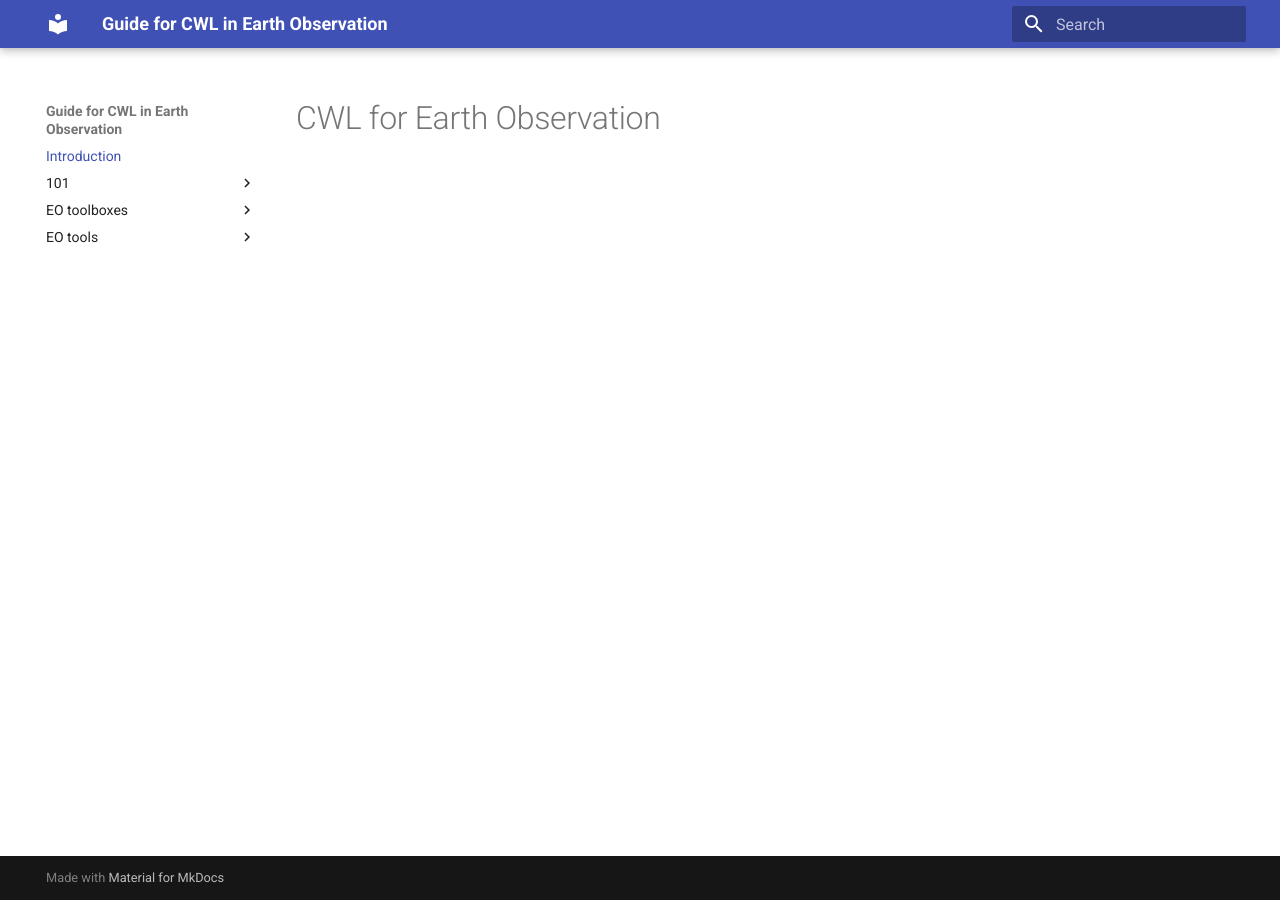
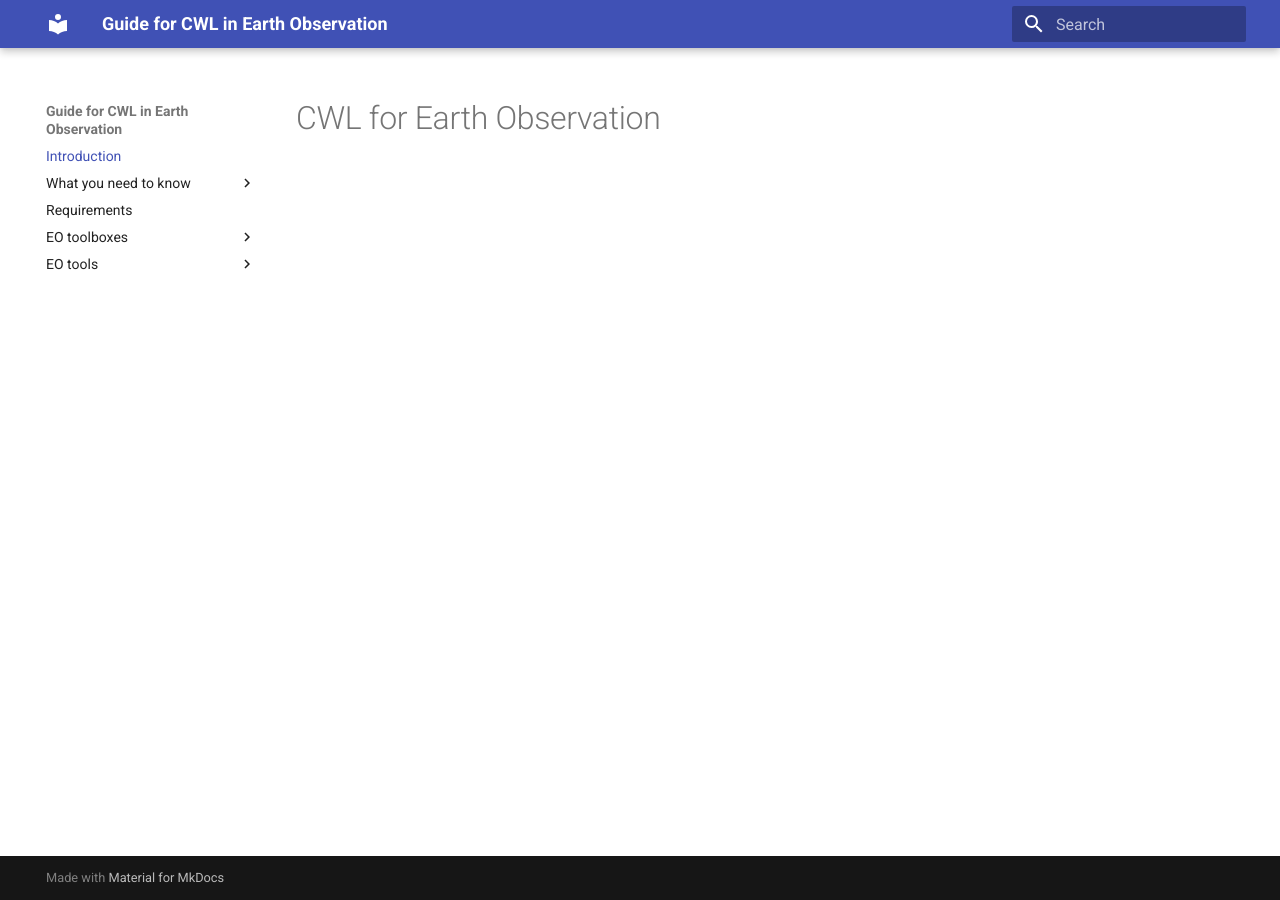
Before and after one commit to cwl-for-eo/guide, an MkDocs documentation site: the page built from docs/index.md, in a window 1280 px wide. Built offline with MkDocs 1.6.1 and Material for MkDocs 9.7.7, drawn with Linux system fonts in a browser that asks for light colours.

Commit message:
update toc

```diff
--- a/mkdocs.yml
+++ b/mkdocs.yml
@@ -11,16 +11,17 @@ markdown_extensions:
 
 nav:
   - Introduction: 'index.md'
-  - "101":
-    - docker: '101/containers.md'
-    - YAML: '101/yaml.md'
-    - CWL: '101/cwl.md'
+  - What you need to know:
+    - Containers 101: '101/containers.md'
+    - YAML 101: '101/yaml.md'
+    - CWL 101: '101/cwl.md'
+  - Requirements: requirements.md
   - EO toolboxes:
     - SNAP:
-      - '101': '101/snap.md'
+      - SNAP 101: '101/snap.md'
       - Run SNAP graphs with CWL: 'cwl-snap-graph-runner/README.md'
     - OrfeoToolbox:
-      - '101': '101/orfeo-toolbox.md'
+      - Orfeo Toolbox 101: '101/orfeo-toolbox.md'
   - EO tools:
     - GDAL:
-      - '101': '101/gdal.md'
+      - GDAL 101: '101/gdal.md'
```
Also changed, not shown: docs/requirements.md (added).
